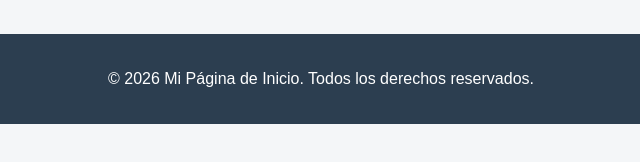
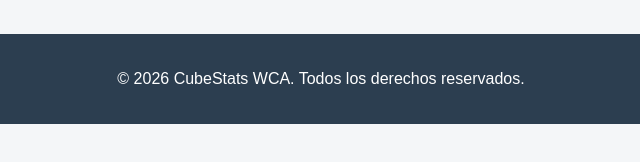
Before and after one commit to Chgarci/cubos2, a plain HTML site: page index.html in a window 1280 px wide. Shown: the part 218-380 px from the top of the page, 319-959 px from the left. Drawn offline with Linux system fonts and the light colour scheme.

Commit message:
docs: update page title and footer branding

```diff
--- a/index.html
+++ b/index.html
@@ -3,7 +3,7 @@
 <head>
     <meta charset="UTF-8">
     <meta name="viewport" content="width=device-width, initial-scale=1.0">
-    <title>Mi Página de Inicio</title>
+    <title>CubeStats WCA</title>
     <link rel="stylesheet" href="styles.css">
     <script src="buscar_comp.js" defer></script>
 </head>
@@ -101,7 +101,7 @@
     </main>
 
     <footer>
-        <p>&copy; 2026 Mi Página de Inicio. Todos los derechos reservados.</p>
+        <p>&copy; 2026 CubeStats WCA. Todos los derechos reservados.</p>
     </footer>
 
 </body>
```
